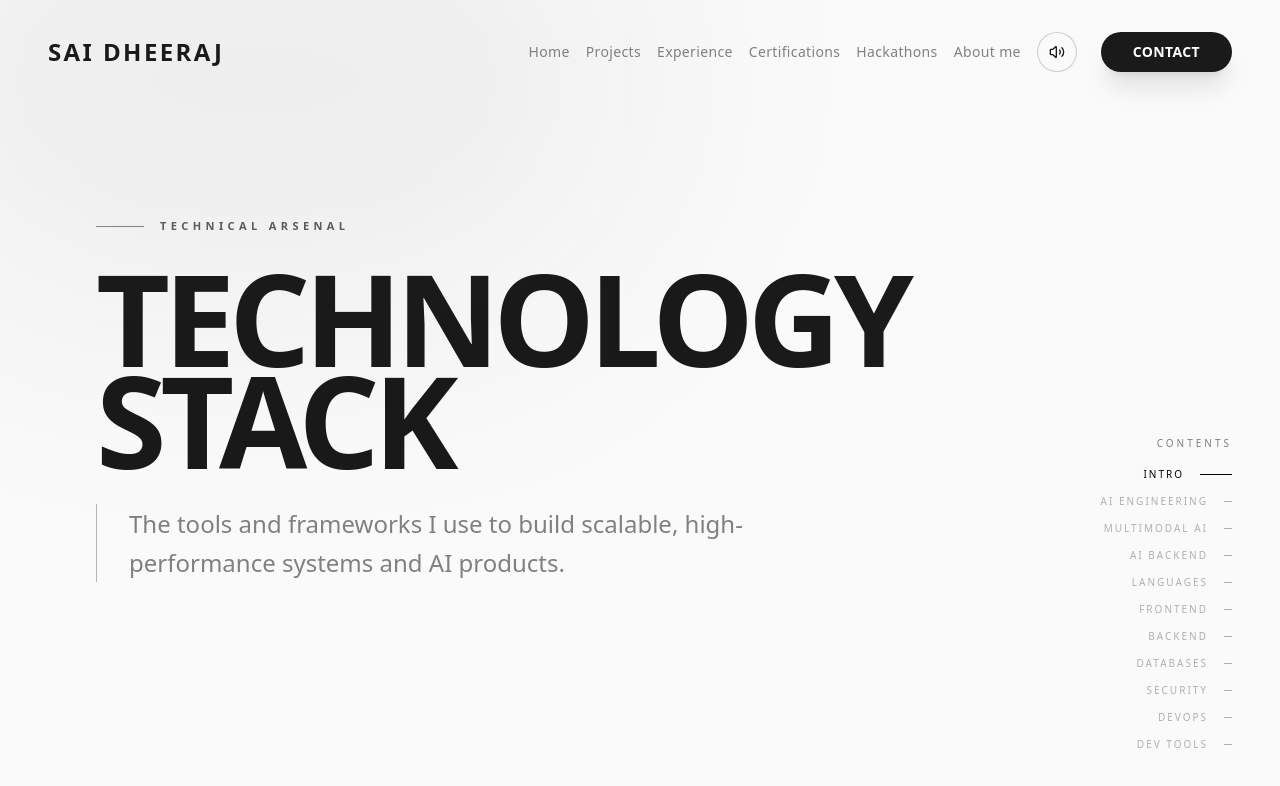
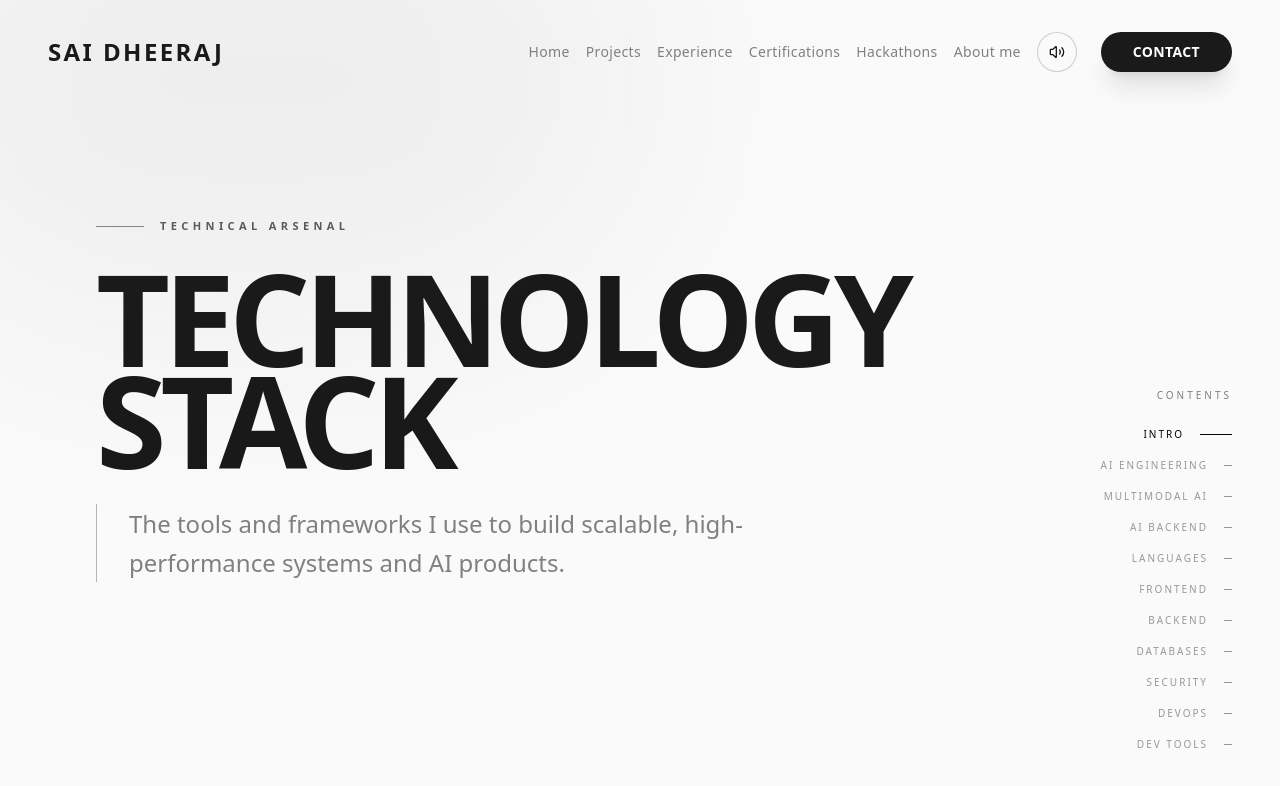
Before and after one commit to SaiDheeraj-19/Portfolio-, a Next.js app: page /tech-stack in a window 1280 px wide. Shown: the top 786 px of the page. Built offline with nearby package versions, Linux system fonts and the light colour scheme.

Commit message:
fix: safari mix-blend-difference text ghosting bug in TOC

```diff
--- a/src/app/about/page.tsx
+++ b/src/app/about/page.tsx
@@ -108,10 +108,10 @@ export default function AboutPage() {
                         <button
                             key={idx}
                             onClick={() => scrollToView(item.vh)}
-                            className={`text-[10px] font-mono uppercase tracking-[0.2em] transition-all duration-300 flex items-center gap-4 group ${activeSection === idx ? 'opacity-100' : 'opacity-40 hover:opacity-70'}`}
+                            className={`text-[10px] font-mono uppercase tracking-[0.2em] transition-all duration-300 flex items-center gap-4 group ${activeSection === idx ? 'text-white' : 'text-white/40 hover:text-white/70'}`}
                         >
                             <span>{item.name}</span>
-                            <div className={`bg-white transition-all duration-300 ${activeSection === idx ? 'w-8 h-px' : 'w-2 h-px group-hover:w-4'}`} />
+                            <div className={`transition-all duration-300 ${activeSection === idx ? 'w-8 h-px bg-white' : 'w-2 h-px bg-white/40 group-hover:w-4 group-hover:bg-white/70'}`} />
                         </button>
                     ))}
                 </div>
--- a/src/components/tools-bento-grid.tsx
+++ b/src/components/tools-bento-grid.tsx
@@ -161,14 +161,16 @@ export default function ToolsBentoGrid() {
 
             {/* Floating Table of Contents */}
             <div className="fixed bottom-12 right-12 z-50 hidden md:flex flex-col gap-6 items-end mix-blend-difference text-white">
-                <div className="flex flex-col items-end gap-3">
-                    <p className="text-[10px] font-mono uppercase tracking-[0.3em] mb-1 opacity-50">Contents</p>
+                <div className="flex flex-col items-end gap-4">
+                    <p className="text-[10px] font-mono uppercase tracking-[0.3em] mb-2 opacity-50">Contents</p>
                     {navItems.map((item, idx) => (
-                        <button key={idx} onClick={() => scrollToVh(item.threshold)}
-                            className={`text-[10px] font-mono uppercase tracking-[0.2em] transition-all duration-300 flex items-center gap-4 group ${activeSection === idx ? "opacity-100" : "opacity-30 hover:opacity-60"}`}
+                        <button
+                            key={idx}
+                            onClick={() => scrollToVh(item.threshold)}
+                            className={`text-[10px] font-mono uppercase tracking-[0.2em] transition-all duration-300 flex items-center gap-4 group ${activeSection === idx ? "text-white" : "text-white/40 hover:text-white/70"}`}
                         >
                             <span>{item.name}</span>
-                            <div className={`bg-white transition-all duration-300 ${activeSection === idx ? "w-8 h-px" : "w-2 h-px group-hover:w-4"}`} />
+                            <div className={`transition-all duration-300 ${activeSection === idx ? "w-8 h-px bg-white" : "w-2 h-px bg-white/40 group-hover:w-4 group-hover:bg-white/70"}`} />
                         </button>
                     ))}
                 </div>
@@ -288,7 +290,7 @@ export default function ToolsBentoGrid() {
                             animate={{ opacity: 1, y: 0, scale: 1 }} exit={{ opacity: 0, y: 60, scale: 0.95 }}
                             transition={{ type: "spring", stiffness: 280, damping: 28 }}
                             onClick={(e) => e.stopPropagation()}
-                            className="relative w-full max-w-2xl rounded-none md:rounded-2xl overflow-hidden shadow-2xl bg-white"
+                            className="relative w-full max-w-2xl rounded-none md:rounded-2xl overflow-hidden shadow-2xl bg-background"
                             style={{ border: `1px solid var(--border)` }}>
 
                             <div className="p-8 md:p-12">
```
